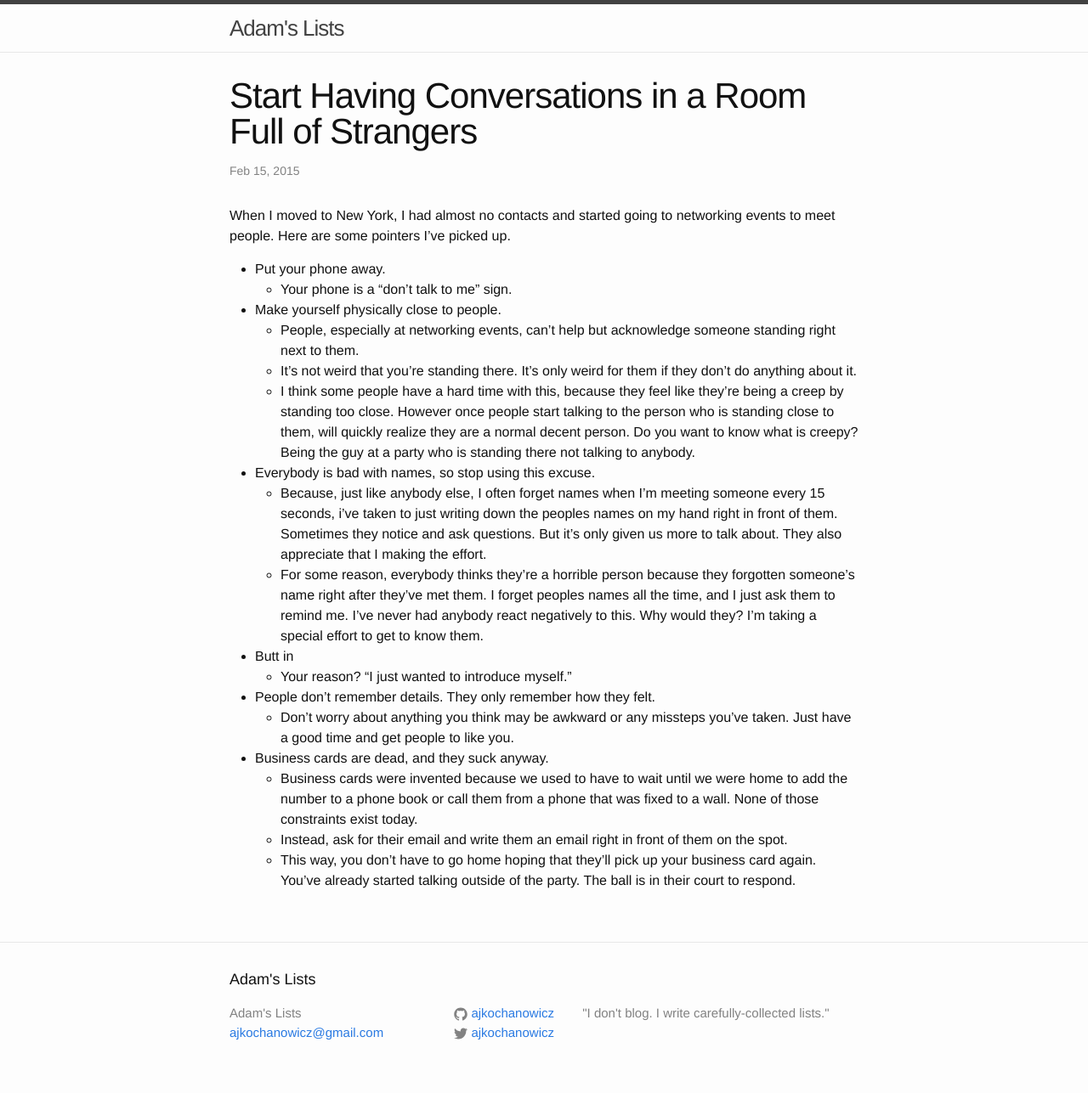
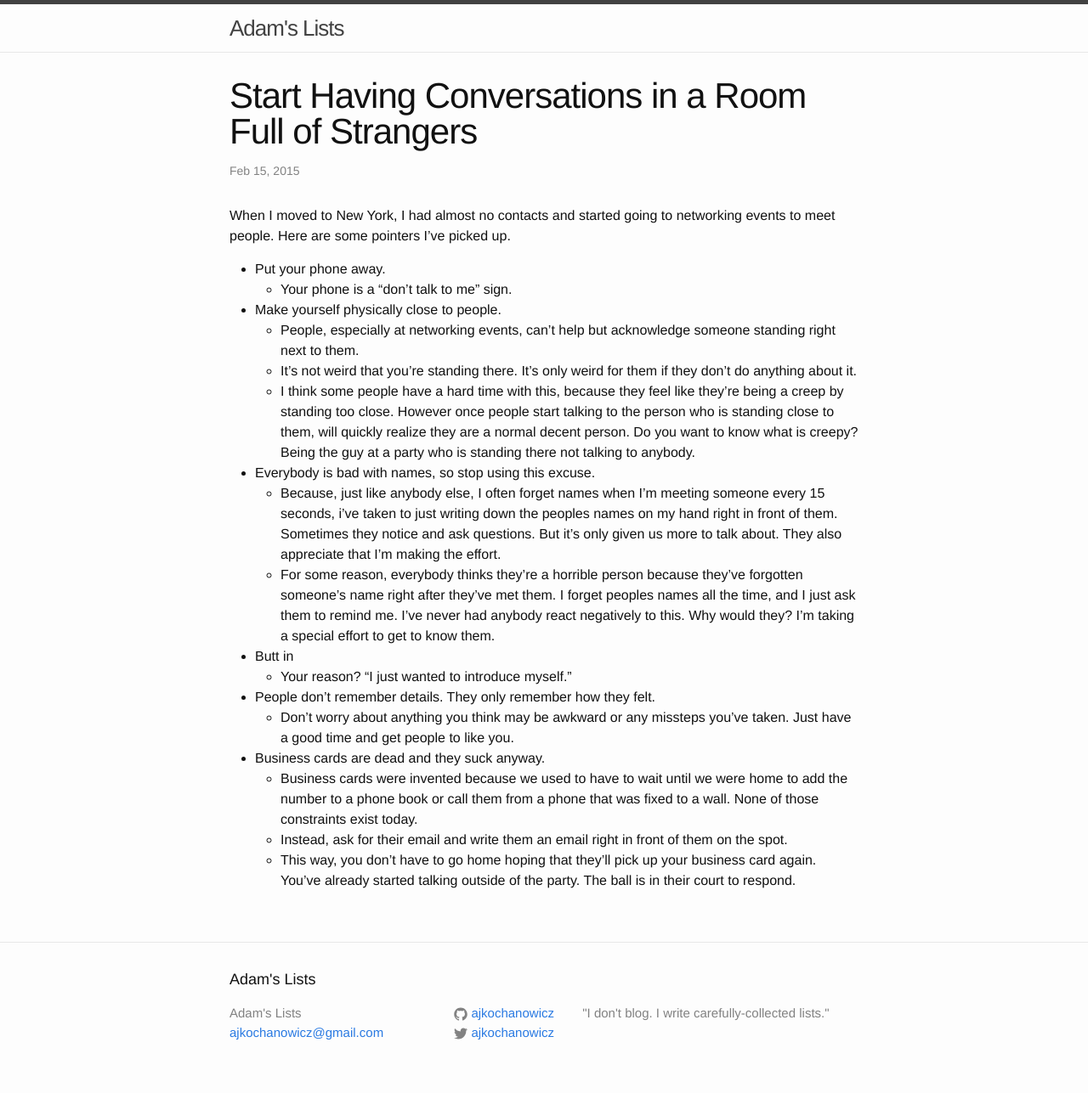
Before and after one commit to adamjgrant/blog, a Jekyll site: the page built from _posts/2015-02-15-start-having-conversations-in-a-room-full-of-strangers.markdown, in a window 1280 px wide. Shown: the whole page at 85% size. Built offline with Jekyll 4.4.1, drawn with Linux system fonts in a browser that asks for light colours; comment, search, counter and statistics services are not loaded.

Commit message:
Fixing typos

```diff
--- a/_posts/2015-02-15-start-having-conversations-in-a-room-full-of-strangers.markdown
+++ b/_posts/2015-02-15-start-having-conversations-in-a-room-full-of-strangers.markdown
@@ -14,13 +14,13 @@ When I moved to New York, I had almost no contacts and started going to networki
   - It's not weird that you're standing there. It's only weird for them if they don't do anything about it.
   - I think some people have a hard time with this, because they feel like they're being a creep by standing too close. However once people start talking to the person who is standing close to them, will quickly realize they are a normal decent person. Do you want to know what is creepy? Being the guy at a party who is standing there not talking to anybody.
 - Everybody is bad with names, so stop using this excuse.
-  - Because, just like anybody else, I often forget names when I'm meeting someone every 15 seconds, i've taken to just writing down the peoples names on my hand right in front of them. Sometimes they notice and ask questions. But it's only given us more to talk about. They also appreciate that I making the effort.
-  - For some reason, everybody thinks they're a horrible person because they forgotten someone's name right after they've met them. I forget peoples names all the time, and I just ask them to remind me. I've never had anybody react negatively to this. Why would they? I'm taking a special effort to get to know them.
+  - Because, just like anybody else, I often forget names when I'm meeting someone every 15 seconds, i've taken to just writing down the peoples names on my hand right in front of them. Sometimes they notice and ask questions. But it's only given us more to talk about. They also appreciate that I'm making the effort.
+  - For some reason, everybody thinks they're a horrible person because they've forgotten someone's name right after they've met them. I forget peoples names all the time, and I just ask them to remind me. I've never had anybody react negatively to this. Why would they? I'm taking a special effort to get to know them.
 - Butt in
   - Your reason? "I just wanted to introduce myself."
 - People don't remember details. They only remember how they felt.
   - Don't worry about anything you think may be awkward or any missteps you've taken. Just have a good time and get people to like you.
-- Business cards are dead, and they suck anyway.
+- Business cards are dead and they suck anyway.
   - Business cards were invented because we used to have to wait until we were home to add the number to a phone book or call them from a phone that was fixed to a wall. None of those constraints exist today.
   - Instead, ask for their email and write them an email right in front of them on the spot.
   - This way, you don't have to go home hoping that they'll pick up your business card again. You've already started talking outside of the party. The ball is in their court to respond.
```
